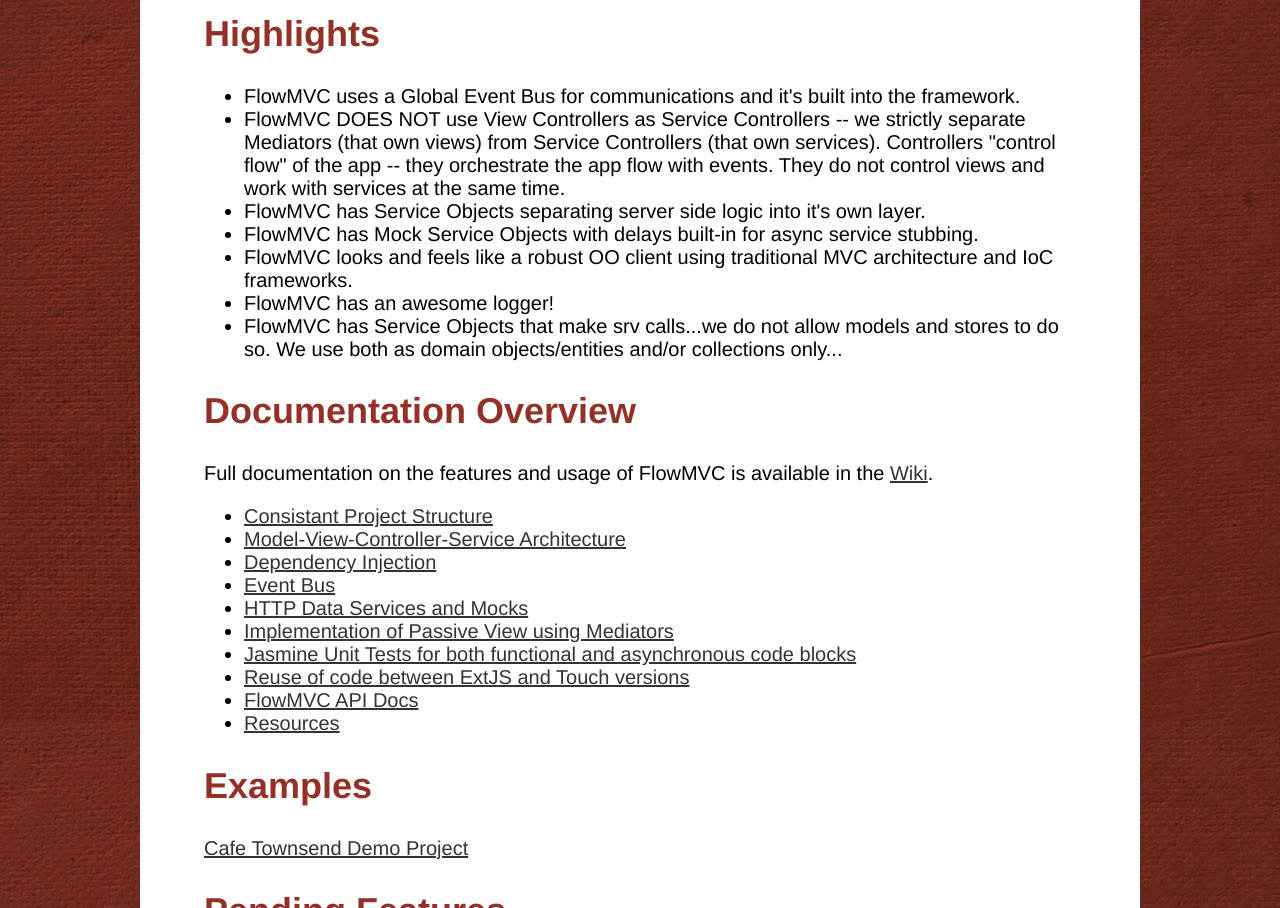
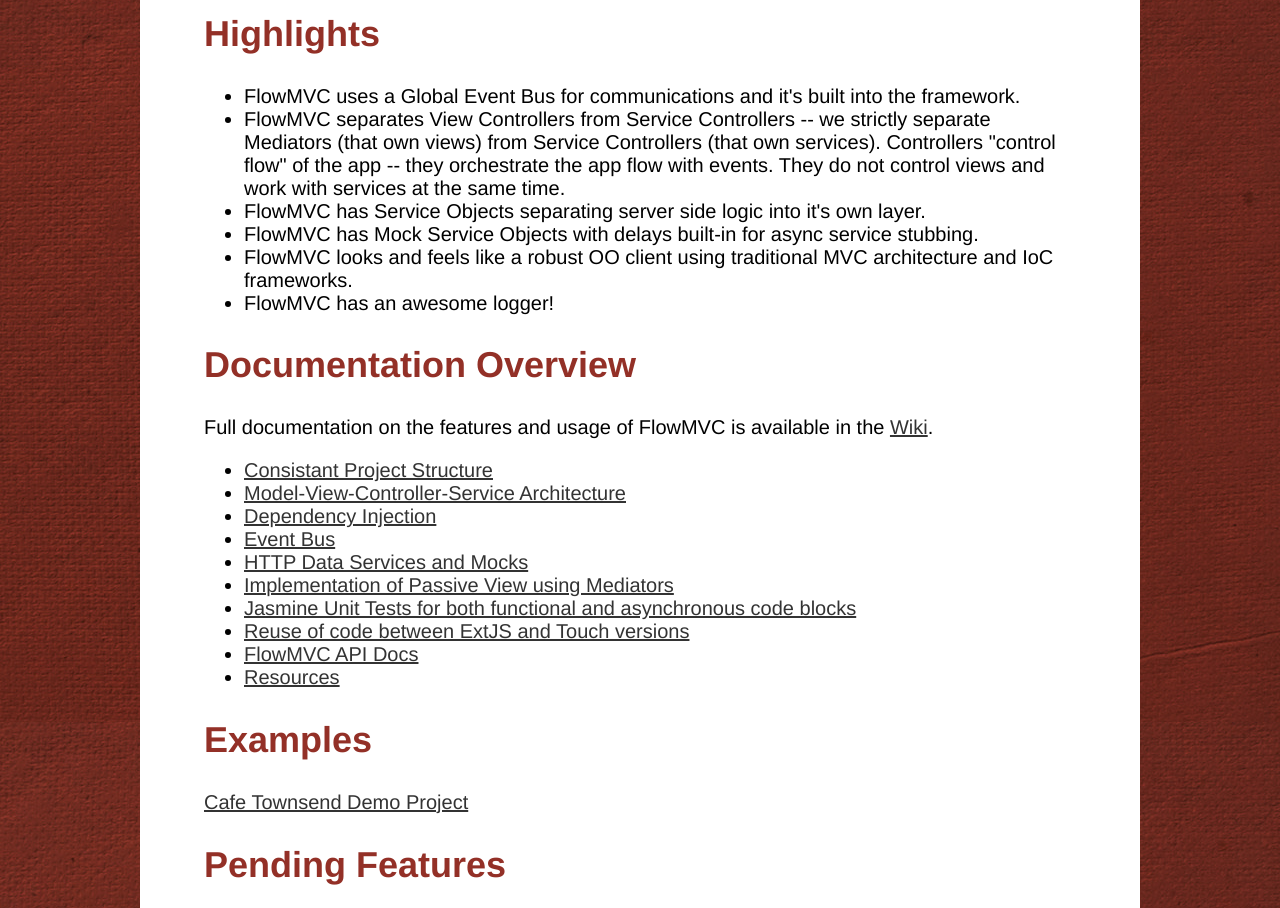
Before and after one commit to webappsolution/flow-mvc, a plain HTML site: page index.html in a window 1280 px wide. Shown: the part 1198-2106 px from the top of the page. Drawn offline with Linux system fonts and the light colour scheme.

Commit message:
** Changed from page goals to highlights

```diff
--- a/index.html
+++ b/index.html
@@ -159,13 +159,12 @@
 
 				<ul>
 					<li>FlowMVC uses a Global Event Bus for communications and it's built into the framework.</li>
-					<li>FlowMVC DOES NOT use View Controllers as Service Controllers -- we strictly separate Mediators (that own views) from Service Controllers (that own services). Controllers "control flow" of the app -- they orchestrate the app flow with events.
+					<li>FlowMVC separates View Controllers from Service Controllers -- we strictly separate Mediators (that own views) from Service Controllers (that own services). Controllers "control flow" of the app -- they orchestrate the app flow with events.
                         They do not control views and work with services at the same time.</li>
 					<li>FlowMVC has Service Objects separating server side logic into it's own layer.</li>
 					<li>FlowMVC has Mock Service Objects with delays built-in for async service stubbing.</li>
                     <li>FlowMVC looks and feels like a robust OO client using traditional MVC architecture and IoC frameworks.</li>
                     <li>FlowMVC has an awesome logger!</li>
-                    <li>FlowMVC has Service Objects that make srv calls...we do not allow models and stores to do so. We use both as domain objects/entities and/or collections only...</li>
 				</ul>
 
 				<h1>Documentation Overview</h1>
```
